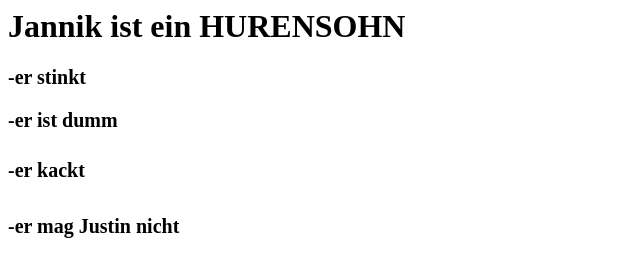
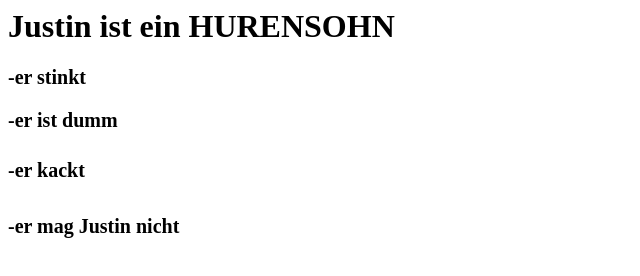
Before and after one commit to lauchrens/deine-mom.github.io, a plain HTML site: page index.html in a window 1280 px wide. Shown: the whole page, without its empty margins (0-640 px from the left). Drawn offline with Linux system fonts and the light colour scheme.

Commit message:
Update index.html

```diff
--- a/index.html
+++ b/index.html
@@ -1,7 +1,7 @@
 <DOCTYPE html>
 <html>
    <head>
-      <title>Jannik stinkt</title>
+      <title>Justin stinkt</title>
       <style>
          h2 {
              font-size: 20px;
@@ -19,7 +19,7 @@
    </head>
    <body>
       <h1>
-         Jannik ist ein HURENSOHN
+         Justin ist ein HURENSOHN
       </h1>
       <h2>
          -er stinkt
```
